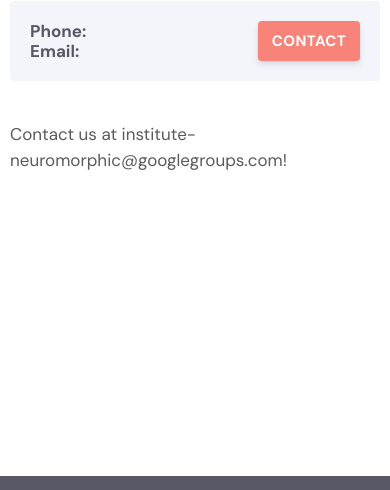
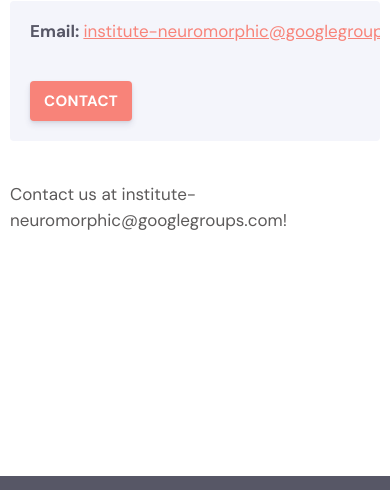
Before and after one commit to neuromorphs/neuromorphs.github.io, a plain HTML site: page contact/index.html in a window 390 px wide. Shown: the part 197-687 px from the top of the page. Drawn offline with Linux system fonts and the light colour scheme.

Commit message:
remove phone

```diff
--- a/contact/index.html
+++ b/contact/index.html
@@ -125,10 +125,9 @@
         <h1 class="title">Contact</h1>
         <div class="call">
   <div class="call-box-top">
-    <div class="call-phone"><strong>Phone: </strong>  </div>
     <div class="call-email"><strong>Email: </strong>
       <a href="mailto:institute-neuromorphic@googlegroups.com">
-
+        institute-neuromorphic@googlegroups.com
       </a>
     </div>
   </div>
```
